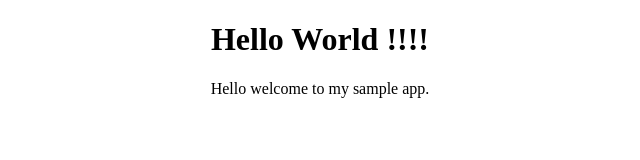
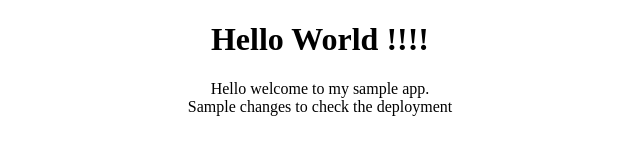
Before and after one commit to Borrus-sudo/SampleApp, a plain HTML site: page index.html in a window 1280 px wide. Shown: the whole page, without its empty margins (320-960 px from the left). Drawn offline with Linux system fonts and the light colour scheme.

Commit message:
feat: Add new random text

```diff
--- a/index.html
+++ b/index.html
@@ -13,6 +13,7 @@
     <main class="center u-full-width">
         <h1>Hello World !!!!</h1>
         <div>Hello welcome to my sample app.</div>
+        <div>Sample changes to check the deployment</div>
     </main>
     <script src="./index.js"></script>
 </body>
```
